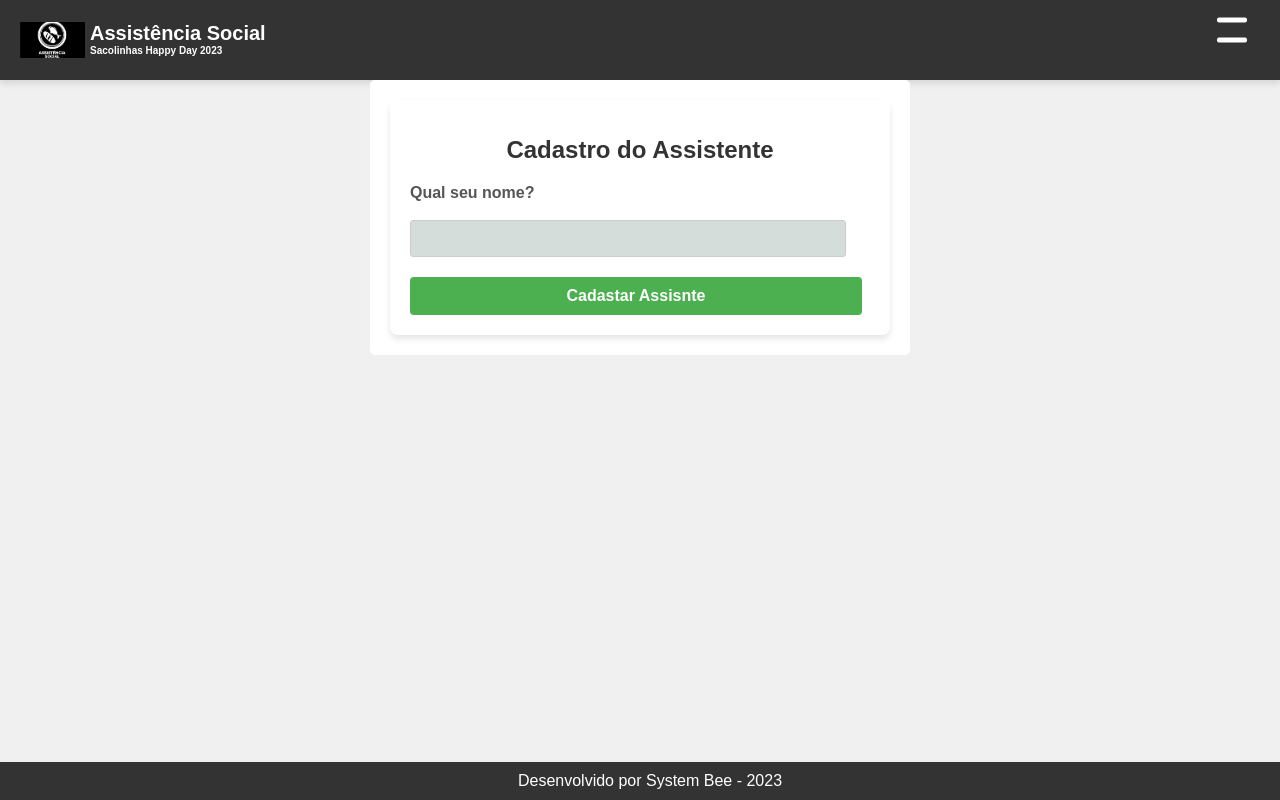
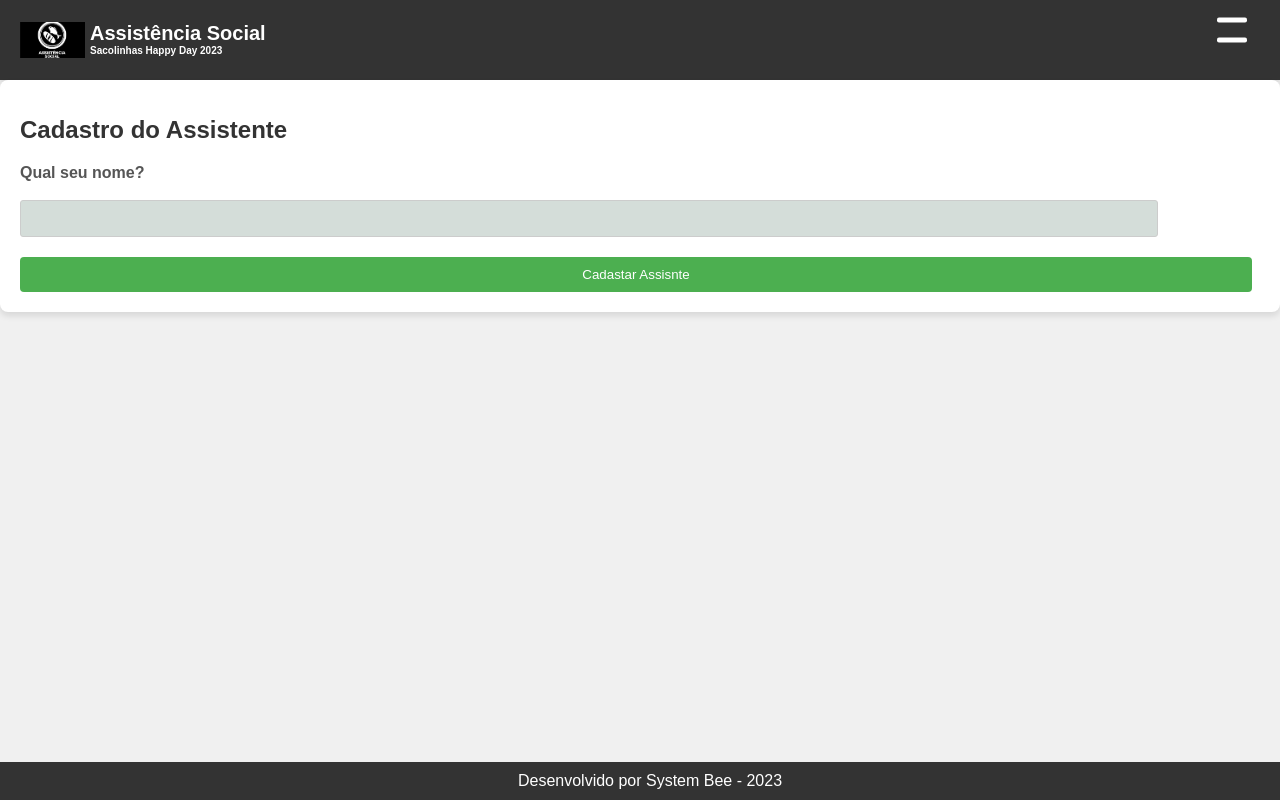
Before and after one commit to guilhermeforprojeto/Cadastro_dos_Doadores, a React (Create React App) app: page / in a window 1280 px wide. Built offline with nearby package versions, Linux system fonts and the light colour scheme.

Commit message:
fix: vazamento  de css

```diff
--- a/src/forms/formHappyDay/assistente/assistenteForm.css
+++ /dev/null
@@ -1,78 +0,0 @@
-.context {
-  width: 500px;
-  margin: 0 auto;
-  padding: 20px;
-  background-color: #fff;
-  border-radius: 5px;
-}
-
-.context-form {
-  display: flex;
-  flex-direction: column;
-}
-
-h1 {
-  text-align: center;
-  font-size: 24px;
-  font-weight: bold;
-}
-
-label {
-  font-size: 16px;
-  font-weight: bold;
-  margin-bottom: 10px;
-}
-
-input {
-  width: 100%;
-  padding: 10px;
-  border-radius: 5px;
-  border: 1px solid #ccc;
-}
-
-button {
-  background-color: #007bff;
-  color: #fff;
-  font-size: 16px;
-  font-weight: bold;
-  padding: 10px;
-  border-radius: 5px;
-  cursor: pointer;
-}
-
-.notificacao {
-  position: fixed;
-  top: 20px;
-  right: 20px;
-  z-index: 1000;
-}
-
-.notificacao .titulo {
-  font-size: 16px;
-  font-weight: bold;
-  color: #fff;
-}
-
-.notificacao .mensagem {
-  font-size: 14px;
-  color: #fff;
-}
-
-.notificacao.sucesso {
-  background-color: #28a745;
-}
-
-.notificacao.erro {
-  background-color: #dc3545;
-}
-
-@media (max-width: 768px) {
-  .context {
-    margin-top: 20px;
-    border-radius: 20px;
-    /* background-color: #deeaf6; */
-    width: auto;
-  }
-
-
-}
--- a/src/forms/formHappyDay/assistente/assistenteForm.tsx
+++ b/src/forms/formHappyDay/assistente/assistenteForm.tsx
@@ -1,5 +1,5 @@
 import React, { useState, useEffect } from 'react';
-import './assistenteForm.css'
+// import './assistenteForm.css'
 import { API } from '../../../assets/api/api';
 import Notify from '../../../components/react-toastify/react-toastify';
 import { Noti } from '../../../components/react-toastify/Noti';
--- a/src/forms/formHappyDay/celula/celulaForm.css
+++ /dev/null
@@ -1,113 +0,0 @@
-/* SacolaForm.css */
-
-.container {
-  background-color: #f9f9f9;
-  /* Fundo mais claro */
-  color: #333;
-  width: 100%;
-  /* Texto mais escuro */
-  padding: 20px;
-  font-family: Arial, sans-serif;
-  border-radius: 8px;
-  box-shadow: 0px 4px 6px rgba(0, 0, 0, 0.1);
-}
-
-.container-form {
-  display: flex;
-  flex-direction: column;
-  /* align-items: center; */
-
-}
-
-.container-form input {
-  width: 90%;
-  background-color: #d4ddd9;
-}
-
-h1 {
-  font-size: 24px;
-  margin-bottom: 20px;
-  color: #333;
-  /* Texto mais escuro */
-}
-
-form {
-  background-color: #fff;
-  /* Fundo branco para o formulário */
-  padding: 20px;
-  border-radius: 8px;
-  box-shadow: 0px 4px 6px rgba(0, 0, 0, 0.1);
-}
-
-form label {
-  font-weight: bold;
-  color: #555;
-  /* Texto mais escuro */
-}
-
-form input {
-  width: 100%;
-  padding: 10px;
-  margin-top: 8px;
-  margin-bottom: 16px;
-  border: 1px solid #ccc;
-  /* Borda mais clara */
-  border-radius: 4px;
-  background-color: #f5f5f5;
-  /* Fundo mais claro para o campo */
-  color: #333;
-  /* Texto mais escuro */
-}
-
-form button {
-  background-color: #333;
-  /* Fundo mais escuro para o botão */
-  color: #fff;
-  /* Texto branco para o botão */
-  border: none;
-  padding: 10px 20px;
-  border-radius: 4px;
-  cursor: pointer;
-}
-
-form button:hover {
-  background-color: #4cd332;
-  color: #fff;
-
-  /* Fundo mais escuro ao passar o mouse sobre o botão */
-}
-
-table {
-  width: 100%;
-  margin-top: 20px;
-  border-collapse: collapse;
-}
-
-table th,
-table td {
-  padding: 10px;
-  text-align: left;
-  border-bottom: 1px solid #ccc;
-  /* Borda mais clara para a tabela */
-}
-
-table th {
-  background-color: #333;
-  /* Fundo mais escuro para cabeçalho da tabela */
-  color: #fff;
-  /* Texto branco para cabeçalho da tabela */
-}
-
-button {
-  background-color: transparent;
-  border: none;
-  cursor: pointer;
-  margin-right: 8px;
-  color: #333;
-  /* Texto mais escuro para botões de ação */
-}
-
-button:hover {
-  color: #555;
-  /* Texto mais escuro ao passar o mouse sobre os botões de ação */
-}
--- a/src/forms/formHappyDay/celula/celulaForm.tsx
+++ b/src/forms/formHappyDay/celula/celulaForm.tsx
@@ -1,5 +1,5 @@
 import React, { useState, useEffect } from 'react';
-import './celulaForm.css'
+// import './celulaForm.css'
 import { API } from '../../../assets/api/api';
 import Notify from '../../../components/react-toastify/react-toastify';
 import { Noti } from '../../../components/react-toastify/Noti';
--- a/src/forms/formHappyDay/doador/doadorForm.css
+++ b/src/forms/formHappyDay/doador/doadorForm.css
@@ -1,128 +1,107 @@
-/* SacolaForm.css */
-
-.container {
-  background-color: #f9f9f9;
-  /* Fundo mais claro */
-  color: #333;
+/* Estilos para o componente de cadastro de doadores */
+.containerDoadorDoadorBodyPage {
   width: 100%;
-  /* Texto mais escuro */
-  padding: 20px;
-  font-family: Arial, sans-serif;
-  border-radius: 8px;
-  box-shadow: 0px 4px 6px rgba(0, 0, 0, 0.1);
+  display: flex;
+  align-items: center;
+  justify-content: center;
+  flex-direction: column;
 }
 
-.container-form {
+.containerDoador-header {
+  background-color: #333;
+  color: #fff;
+  padding: 10px;
+  font-size: 18px;
+}
+
+.containerDoadorDoador {
+  display: flex;
+  align-items: center;
+  justify-content: center;
+  flex-direction: column;
+  max-width: 600px;
+  padding: 20px;
+  background-color: #f7f7f7;
+  border: 1px solid #ccc;
+  box-shadow: 0 2px 4px rgba(0, 0, 0, 0.1);
+}
+
+.containerDoadorDoador h1 {
+  font-size: 24px;
+  margin-bottom: 20px;
+}
+
+.containerDoador-form {
   display: flex;
   flex-direction: column;
-  /* align-items: center; */
+  justify-content: center;
+  border-collapse: collapse;
+  width: fit-content;
+}
+
+.containerDoador-form label {
+  font-weight: bold;
+}
+
+.containerDoador-form input[type="text"] {
+  width: 95%;
+  padding: 10px;
+  margin-bottom: 15px;
+  border: 1px solid #ccc;
+  border-radius: 4px;
+}
+
+.containerDoador-form select {
+  width: 100%;
+  padding: 10px;
+  margin-bottom: 15px;
+  border: 1px solid #ccc;
+  border-radius: 4px;
+}
+
+.containerDoador-form button {
+  margin: 5px;
+  background-color: #00629a;
+  color: #fff;
+  padding: 10px 20px;
+  border: none;
+  border-radius: 4px;
+  cursor: pointer;
+  /* margin-right: 10px; */
+  width: 95%;
+}
+
+.containerDoador-form button:last-child {
+  margin-right: 0;
+}
+
+.containerDoador-form button:hover {
+  background-color: #0056b3;
+}
+
+.containerDoador-form ul {
+  list-style-type: none;
+  padding: 0;
+}
+
+.containerDoador-form ul li {
+  display: flex;
+  justify-content: space-between;
+  align-items: center;
+  margin-bottom: 10px;
+}
+
+/* Estilo para remover sacolinha */
+.containerDoador-form ul li button {
+  background-color: #d9534f;
+  color: #fff;
+  padding: 5px 10px;
+  border: none;
+  border-radius: 4px;
+  cursor: pointer;
 
 }
 
-.container-form input {
-  width: 90%;
-  background-color: #d4ddd9;
+.containerDoador-form ul li button:hover {
+  background-color: #c9302c;
 }
-
-.container-header {
-  width: 100%;
-  display: flex;
-  background-color: #f9f9f9;
-  /* Fundo mais claro */
-  color: #333;
-  width: 100%;
-  /* Texto mais escuro */
-  padding: 10px;
-  margin-bottom: 10px;
-  font-family: Arial, sans-serif;
-  border-radius: 8px;
-  box-shadow: 0px 4px 6px rgba(0, 0, 0, 0.1);
-}
-
-h1 {
-  font-size: 24px;
-  margin-bottom: 20px;
-  color: #333;
-  /* Texto mais escuro */
-}
-
-form {
-  background-color: #fff;
-  /* Fundo branco para o formulário */
-  padding: 20px;
-  border-radius: 8px;
-  box-shadow: 0px 4px 6px rgba(0, 0, 0, 0.1);
-}
-
-form label {
-  font-weight: bold;
-  color: #555;
-  /* Texto mais escuro */
-}
-
-form input {
-  width: 100%;
-  padding: 10px;
-  margin-top: 8px;
-  margin-bottom: 16px;
-  border: 1px solid #ccc;
-  /* Borda mais clara */
-  border-radius: 4px;
-  background-color: #f5f5f5;
-  /* Fundo mais claro para o campo */
-  color: #333;
-  /* Texto mais escuro */
-}
-
-form button {
-  background-color: #333;
-  /* Fundo mais escuro para o botão */
-  color: #fff;
-  /* Texto branco para o botão */
-  border: none;
-  padding: 10px 20px;
-  border-radius: 4px;
-  cursor: pointer;
-}
-
-form button:hover {
-  background-color: #4cd332;
-  color: #fff;
-
-  /* Fundo mais escuro ao passar o mouse sobre o botão */
-}
-
-table {
-  width: 100%;
-  margin-top: 20px;
-  border-collapse: collapse;
-}
-
-table th,
-table td {
-  padding: 10px;
-  text-align: left;
-  border-bottom: 1px solid #ccc;
-  /* Borda mais clara para a tabela */
-}
-
-table th {
-  background-color: #333;
-  /* Fundo mais escuro para cabeçalho da tabela */
-  color: #fff;
-  /* Texto branco para cabeçalho da tabela */
-}
-
-button {
-  background-color: transparent;
-  border: none;
-  cursor: pointer;
-  margin-right: 8px;
-  color: #333;
-  /* Texto mais escuro para botões de ação */
-}
-
-button:hover {
-  color: #555;
-  /* Texto mais escuro ao passar o mouse sobre os botões de ação */
-}
--- a/src/forms/formHappyDay/frente-assistidos/frenteAssistidosForm.css
+++ /dev/null
@@ -1,128 +0,0 @@
-/* SacolaForm.css */
-
-.container {
-  background-color: #f9f9f9;
-  /* Fundo mais claro */
-  color: #333;
-  width: 100%;
-  /* Texto mais escuro */
-  padding: 20px;
-  font-family: Arial, sans-serif;
-  border-radius: 8px;
-  box-shadow: 0px 4px 6px rgba(0, 0, 0, 0.1);
-}
-
-.container-form {
-  display: flex;
-  flex-direction: column;
-  /* align-items: center; */
-
-}
-
-.container-form input {
-  width: 90%;
-  background-color: #d4ddd9;
-}
-
-.container-header {
-  width: 100%;
-  display: flex;
-  background-color: #f9f9f9;
-  /* Fundo mais claro */
-  color: #333;
-  width: 100%;
-  /* Texto mais escuro */
-  padding: 10px;
-  margin-bottom: 10px;
-  font-family: Arial, sans-serif;
-  border-radius: 8px;
-  box-shadow: 0px 4px 6px rgba(0, 0, 0, 0.1);
-}
-
-h1 {
-  font-size: 24px;
-  margin-bottom: 20px;
-  color: #333;
-  /* Texto mais escuro */
-}
-
-form {
-  background-color: #fff;
-  /* Fundo branco para o formulário */
-  padding: 20px;
-  border-radius: 8px;
-  box-shadow: 0px 4px 6px rgba(0, 0, 0, 0.1);
-}
-
-form label {
-  font-weight: bold;
-  color: #555;
-  /* Texto mais escuro */
-}
-
-form input {
-  width: 100%;
-  padding: 10px;
-  margin-top: 8px;
-  margin-bottom: 16px;
-  border: 1px solid #ccc;
-  /* Borda mais clara */
-  border-radius: 4px;
-  background-color: #f5f5f5;
-  /* Fundo mais claro para o campo */
-  color: #333;
-  /* Texto mais escuro */
-}
-
-form button {
-  background-color: #333;
-  /* Fundo mais escuro para o botão */
-  color: #fff;
-  /* Texto branco para o botão */
-  border: none;
-  padding: 10px 20px;
-  border-radius: 4px;
-  cursor: pointer;
-}
-
-form button:hover {
-  background-color: #4cd332;
-  color: #fff;
-
-  /* Fundo mais escuro ao passar o mouse sobre o botão */
-}
-
-table {
-  width: 100%;
-  margin-top: 20px;
-  border-collapse: collapse;
-}
-
-table th,
-table td {
-  padding: 10px;
-  text-align: left;
-  border-bottom: 1px solid #ccc;
-  /* Borda mais clara para a tabela */
-}
-
-table th {
-  background-color: #333;
-  /* Fundo mais escuro para cabeçalho da tabela */
-  color: #fff;
-  /* Texto branco para cabeçalho da tabela */
-}
-
-button {
-  background-color: transparent;
-  border: none;
-  cursor: pointer;
-  margin-right: 8px;
-  color: #333;
-  /* Texto mais escuro para botões de ação */
-}
-
-button:hover {
-  color: #555;
-  /* Texto mais escuro ao passar o mouse sobre os botões de ação */
-}
--- a/src/forms/formHappyDay/frente-assistidos/frenteAssistidosForm.tsx
+++ b/src/forms/formHappyDay/frente-assistidos/frenteAssistidosForm.tsx
@@ -1,5 +1,5 @@
 import React, { useState, useEffect } from 'react';
-import './frenteAssistidosForm.css'
+// import './frenteAssistidosForm.css'
 import { API } from '../../../assets/api/api';
 import Notify from '../../../components/react-toastify/react-toastify';
 import { Noti } from '../../../components/react-toastify/Noti';
--- a/src/forms/formHappyDay/sacolas/scacolaForm.css
+++ /dev/null
@@ -1,113 +0,0 @@
-/* SacolaForm.css */
-
-.container {
-  background-color: #f9f9f9;
-  /* Fundo mais claro */
-  color: #333;
-  width: 100%;
-  /* Texto mais escuro */
-  padding: 20px;
-  font-family: Arial, sans-serif;
-  border-radius: 8px;
-  box-shadow: 0px 4px 6px rgba(0, 0, 0, 0.1);
-}
-
-.container-form {
-  display: flex;
-  flex-direction: column;
-  /* align-items: center; */
-
-}
-
-.container-form input {
-  width: 90%;
-  background-color: #d4ddd9;
-}
-
-h1 {
-  font-size: 24px;
-  margin-bottom: 20px;
-  color: #333;
-  /* Texto mais escuro */
-}
-
-form {
-  background-color: #fff;
-  /* Fundo branco para o formulário */
-  padding: 20px;
-  border-radius: 8px;
-  box-shadow: 0px 4px 6px rgba(0, 0, 0, 0.1);
-}
-
-form label {
-  font-weight: bold;
-  color: #555;
-  /* Texto mais escuro */
-}
-
-form input {
-  width: 100%;
-  padding: 10px;
-  margin-top: 8px;
-  margin-bottom: 16px;
-  border: 1px solid #ccc;
-  /* Borda mais clara */
-  border-radius: 4px;
-  background-color: #f5f5f5;
-  /* Fundo mais claro para o campo */
-  color: #333;
-  /* Texto mais escuro */
-}
-
-form button {
-  background-color: #333;
-  /* Fundo mais escuro para o botão */
-  color: #fff;
-  /* Texto branco para o botão */
-  border: none;
-  padding: 10px 20px;
-  border-radius: 4px;
-  cursor: pointer;
-}
-
-form button:hover {
-  background-color: #4cd332;
-  color: #fff;
-
-  /* Fundo mais escuro ao passar o mouse sobre o botão */
-}
-
-table {
-  width: 100%;
-  margin-top: 20px;
-  border-collapse: collapse;
-}
-
-table th,
-table td {
-  padding: 10px;
-  text-align: left;
-  border-bottom: 1px solid #ccc;
-  /* Borda mais clara para a tabela */
-}
-
-table th {
-  background-color: #333;
-  /* Fundo mais escuro para cabeçalho da tabela */
-  color: #fff;
-  /* Texto branco para cabeçalho da tabela */
-}
-
-button {
-  background-color: transparent;
-  border: none;
-  cursor: pointer;
-  margin-right: 8px;
-  color: #333;
-  /* Texto mais escuro para botões de ação */
-}
-
-button:hover {
-  color: #555;
-  /* Texto mais escuro ao passar o mouse sobre os botões de ação */
-}
--- a/src/forms/formHappyDay/sacolas/scacolaForm.tsx
+++ b/src/forms/formHappyDay/sacolas/scacolaForm.tsx
@@ -1,5 +1,5 @@
 import React, { useState, useEffect } from 'react';
-import './scacolaForm.css'
+// import './scacolaForm.css'
 import { tSacola } from './sacola';
 import { ToastContainer, toast } from 'react-toastify';
 import { API } from '../../../assets/api/api';
--- a/src/pages/home/index.css
+++ b/src/pages/home/index.css
@@ -1,6 +1,6 @@
-.home {
+/* .home {
   background-color: #ccccbb;
   color: #2d2e2c;
   text-align: center;
   font-size: 18px;
-}
+} */
```
Also changed, not shown: src/forms/formHappyDay/doador/doadorForm.tsx (+5 -4 lines).
